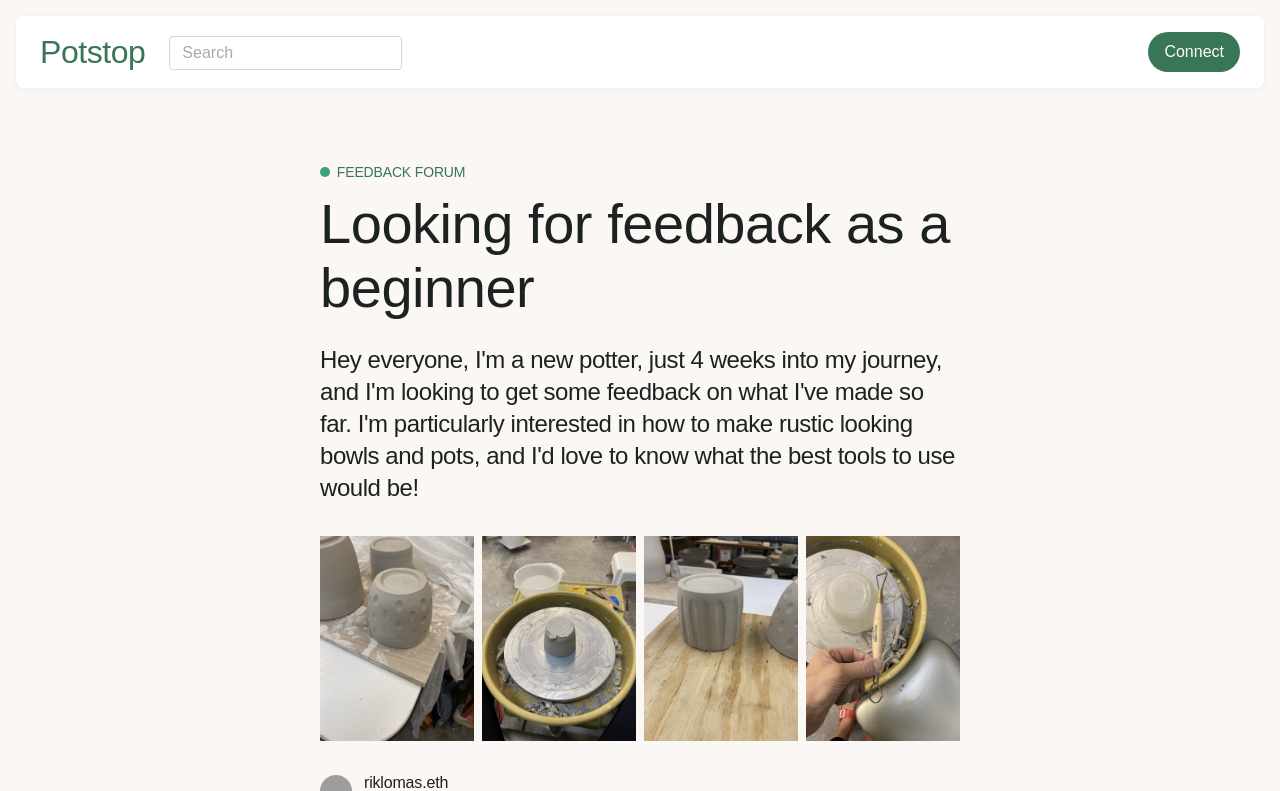
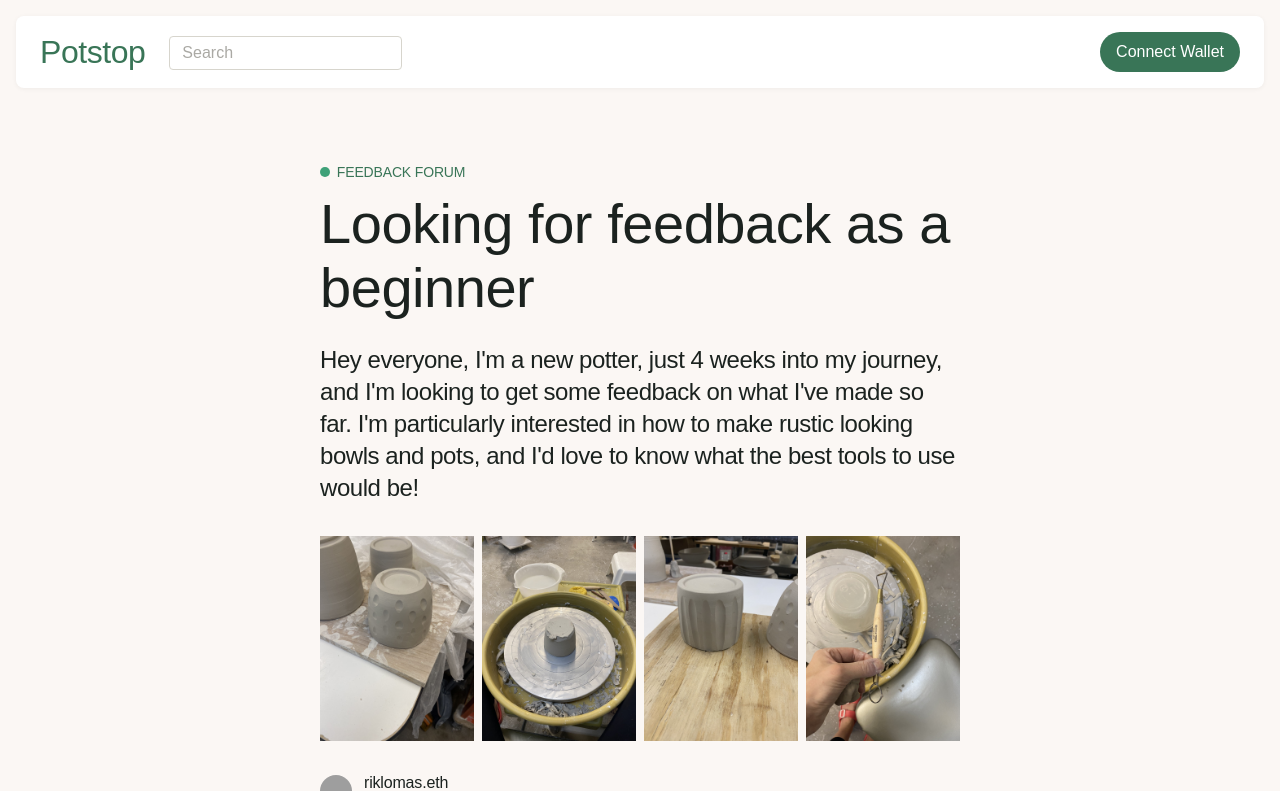
Before and after one commit to melvinadu/feedback, a Next.js app: page / in a window 1280 px wide. Shown: the top 791 px of the page. Built offline with nearby package versions, Linux system fonts and the light colour scheme; grey boxes are pictures that could not be loaded; a web font is replaced by a local one; what web3 would draw is missing.

Commit message:
show connect to wallet button based on whether one is already connected

```diff
--- a/components/Account.js
+++ b/components/Account.js
@@ -1,6 +1,6 @@
 import EthName from './EthName'
 
-const Account = function () {
+const Account = function ({ account }) {
   // TODO!!!
   // if already logged in, it should show
   // the EthName component with the correct address
@@ -8,9 +8,16 @@ const Account = function () {
   // that when its clicked, will prompt us to login
   // and store the info on the page
 
-  return (
-    <button>Connect</button>
-  )
+  if (account) {
+    return (
+      <span>{account}</span>
+    )
+  } else {
+    return (
+      <button>Connect Wallet</button>
+    )
+  }
+
 }
 
 export default Account;
--- a/pages/index.js
+++ b/pages/index.js
@@ -22,6 +22,8 @@ export default function Home() {
   // 4. make the user name look good
   // 5. let the user post their own reply
 
+  let wallet = "0x11221jonn3213";
+
   return (
     <main>
       <header>
@@ -31,7 +33,7 @@ export default function Home() {
           <input type="text" placeholder="Search" />
         </form>
 
-        <Account />
+        <Account account={""} />
       </header>
 
       <section className="question">
```
